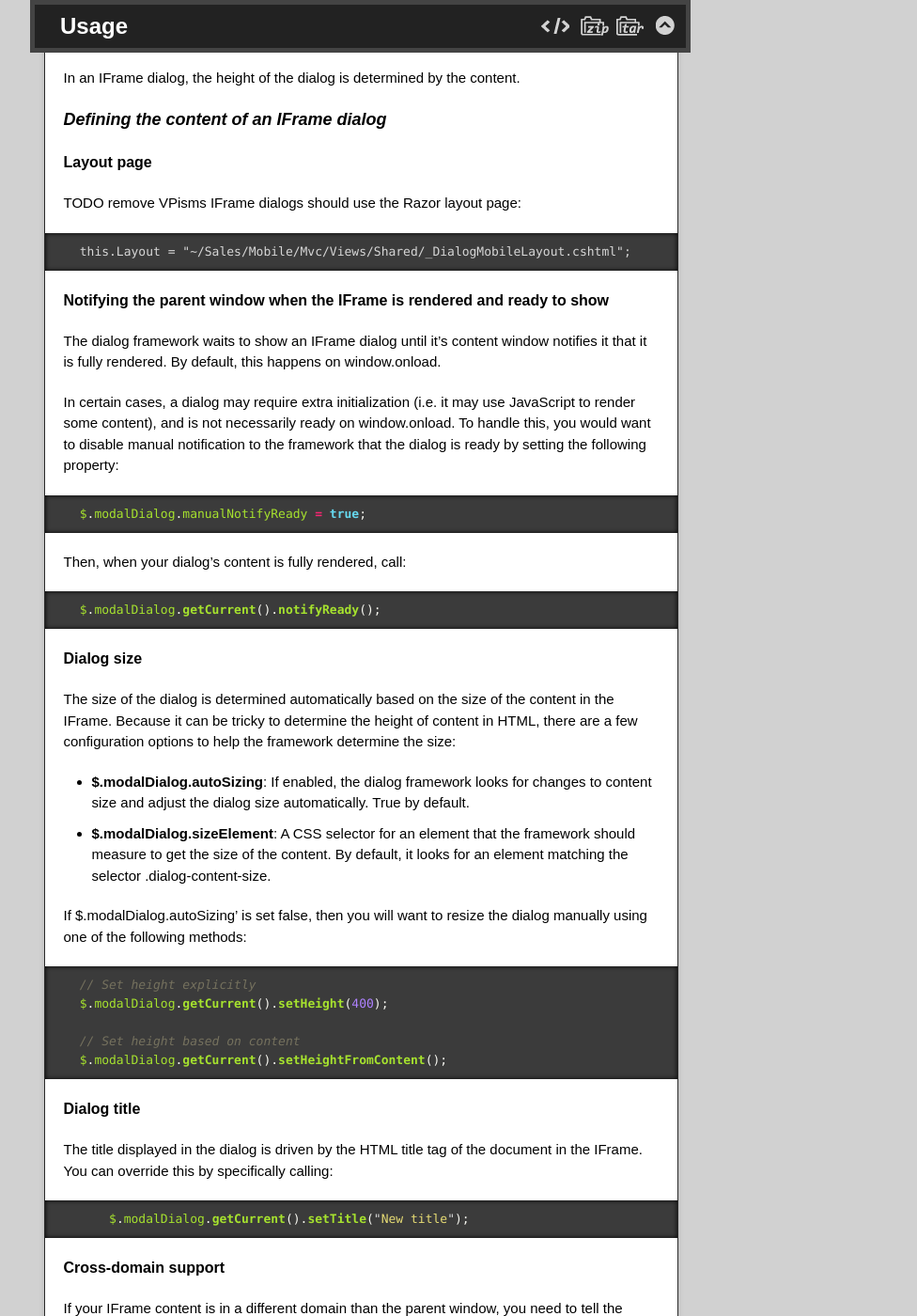
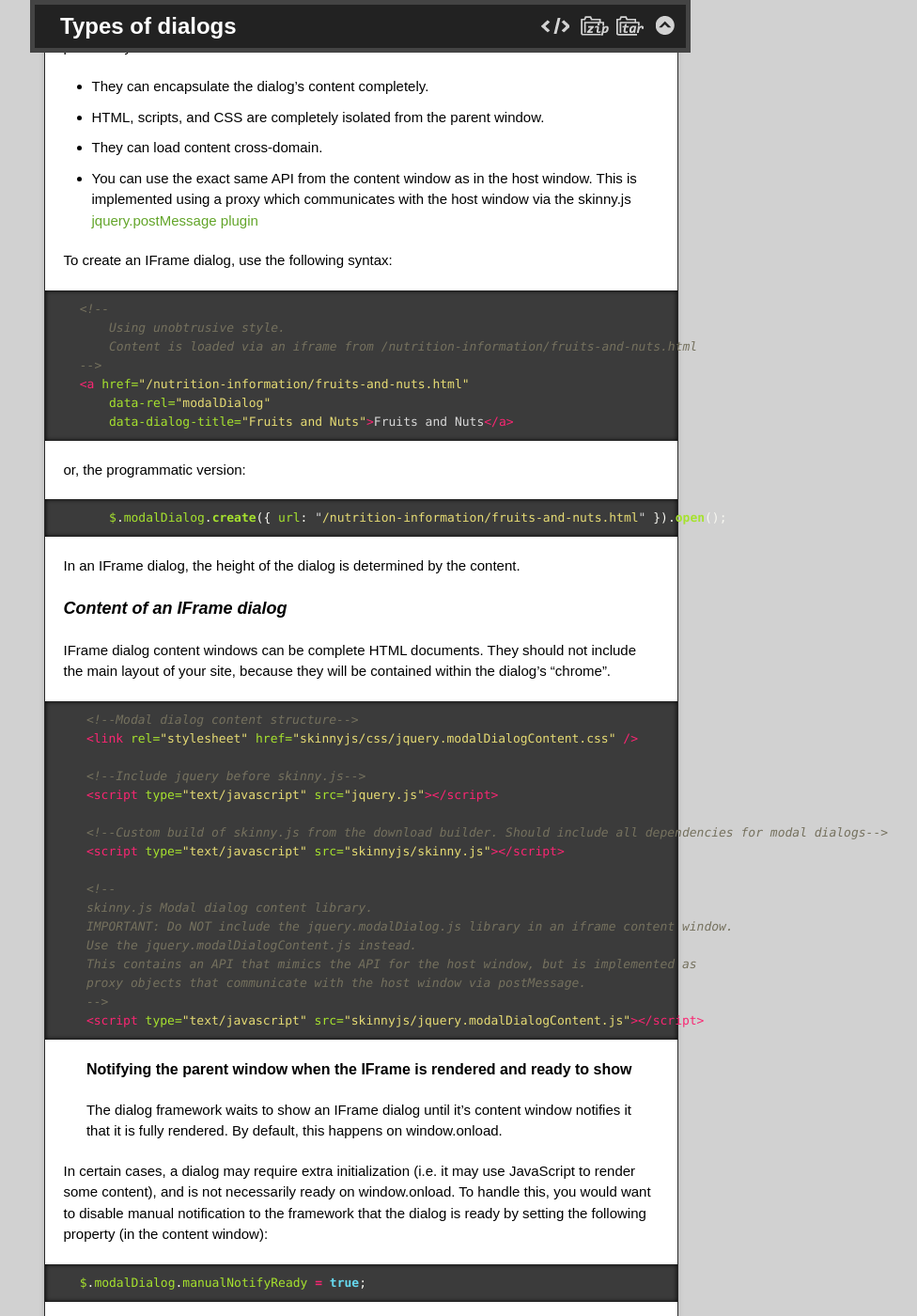
Before and after one commit to vistaprint/SkinnyJS, a Jekyll site: the page built from site/modal-dialogs.md, in a window 1280 px wide and 1400 px high, scrolled down 5701 px. Shown: the whole window at 94% size, without its empty margins (256-1232 px from the left). Built offline with Jekyll 4.4.1, drawn with Linux system fonts in a browser that asks for light colours; some of the changed text lies outside the part shown.

Commit message:
Updating modal dialog documentation

```diff
--- a/site/modal-dialogs.md
+++ b/site/modal-dialogs.md
@@ -36,10 +36,13 @@ Using the (skinny.js Download Builder)[http://labaneilers.github.com/SkinnyJS/do
 <!--The skins css file is designed to be customized by you-->
 <link rel="stylesheet" href="skinnyjs/css/jquery.modalDialog.skins.css" />
 
-<!--Custom build of skinny.js from the download builder-->
+<!--Include jquery before skinny.js-->
+<script type="text/javascript" src="jquery.js"></script>
+
+<!--Custom build of skinny.js from the download builder. Should include all dependencies for modal dialogs-->
 <script type="text/javascript" src="skinnyjs/skinny.js"></script>
 
-<!--Modal dialog library-->
+<!--skinny.js Modal dialog library-->
 <script type="text/javascript" src="skinnyjs/jquery.modalDialog.js"></script>
 {% endhighlight %}
 
@@ -161,9 +164,11 @@ dialog.open();
 dialog.close();
 {% endhighlight %}
 
+## Types of dialogs
+
 ### Node dialogs
 
-So far, all examples have created "Node dialogs". These are dialogs that use an element on the page as the dialog's content.
+So far, all examples are "node dialogs". These are dialogs that use an element on the page as the dialog's content.
 
 ### AJAX dialogs
 
@@ -172,7 +177,10 @@ An AJAX dialog is created using content which is dynamically loaded from a URL.
 Some examples:
 
 {% highlight html %}
-<!-- using unobtrusive style -->
+<!--
+    Using unobtrusive style.
+    Content is loaded via ajax from /nutrition-information/fruits-and-nuts.html
+-->
 <a href="/nutrition-information/fruits-and-nuts.html"
     data-rel="modalDialog"
     data-dialog-ajax="true"
@@ -188,17 +196,22 @@ dialog.open();
 dialog.close();
 {% endhighlight %}
 
-#### Defining the content for an AJAX dialog
+#### AJAX dialog content
 
-##### Layout pages for AJAX dialog content
+AJAX dialogs' content should have no HTML/head/body tag frame; just render the HTML that goes in the dialog.
 
-TODO: remove VPisms
-AJAX dialogs' content should have no layout page; just render the content to display. In Razor, you would use this:
-
-    @{ this.Layout = null; }
+{% highlight html %}
+<!--
+    This document contains no HTML, head, or body tags.
+    It will get loaded via ajax.
+-->
+<div>Here's some information about fruits and nuts</div>
+{% endhighlight %}
 
 ##### JavaScripts in AJAX dialog content
-Any scripts included in the content will get loaded dynamically, after the DOM elements have been loaded. Scripts that are already loaded in the window will be ignored (not run a second time), but script snippets will be executed.
+Any scripts included in the content will get loaded/executed dynamically, after the DOM elements have been loaded. Script tags that refer to scripts which are are already loaded in the window will be ignored (not loaded/executed a second time), but inline script snippets will be executed.
+
+**Note:** This is a feature of the skinny.js [jquery.partialLoad plugin](js/jquery.partialLoad.html), and can be used independently of modal dialogs.
 
 ### IFrame dialogs
 
@@ -207,31 +220,59 @@ IFrame dialogs contain an embedded IFrame that shows a self-contained webpage. T
 * They can encapsulate the dialog's content completely.
 * HTML, scripts, and CSS are completely isolated from the parent window.
 * They can load content cross-domain.
+* You can use the exact same API from the content window as in the host window. This is implemented using a proxy which
+communicates with the host window via the skinny.js [jquery.postMessage plugin](js/jquery.postMessage.html)
 
 To create an IFrame dialog, use the following syntax:
 
+{% highlight html %}
+<!--
+    Using unobtrusive style.
+    Content is loaded via an iframe from /nutrition-information/fruits-and-nuts.html
+-->
+<a href="/nutrition-information/fruits-and-nuts.html"
+    data-rel="modalDialog"
+    data-dialog-title="Fruits and Nuts">Fruits and Nuts</a>
+{% endhighlight %}
+
+or, the programmatic version:
+
 {% highlight javascript %}
-    var dialog = $.modalDialog.create({ url: "/studio/color-dialog.aspx" });
-    dialog.open();
-
-    //close dialog
-    dialog.close();
+    $.modalDialog.create({ url: "/nutrition-information/fruits-and-nuts.html" }).open();
 {% endhighlight %}
 
 In an IFrame dialog, the height of the dialog is determined by the content.
 
-#### Defining the content of an IFrame dialog
-##### Layout page
+#### Content of an IFrame dialog
 
-TODO remove VPisms
-IFrame dialogs should use the Razor layout page:
+IFrame dialog content windows can be complete HTML documents. They should not include the main layout of your site, because they will be contained within the dialog's "chrome".
 
-    this.Layout = "~/Sales/Mobile/Mvc/Views/Shared/_DialogMobileLayout.cshtml";
+{% highlight html %}
+
+<!--Modal dialog content structure-->
+<link rel="stylesheet" href="skinnyjs/css/jquery.modalDialogContent.css" />
+
+<!--Include jquery before skinny.js-->
+<script type="text/javascript" src="jquery.js"></script>
+
+<!--Custom build of skinny.js from the download builder. Should include all dependencies for modal dialogs-->
+<script type="text/javascript" src="skinnyjs/skinny.js"></script>
+
+<!--
+skinny.js Modal dialog content library.
+IMPORTANT: Do NOT include the jquery.modalDialog.js library in an iframe content window.
+Use the jquery.modalDialogContent.js instead.
+This contains an API that mimics the API for the host window, but is implemented as
+proxy objects that communicate with the host window via postMessage.
+-->
+<script type="text/javascript" src="skinnyjs/jquery.modalDialogContent.js"></script>
+{% endhighlight %}
+
 
 ##### Notifying the parent window when the IFrame is rendered and ready to show
 The dialog framework waits to show an IFrame dialog until it's content window notifies it that it is fully rendered. By default, this happens on window.onload.
 
-In certain cases, a dialog may require extra initialization (i.e. it may use JavaScript to render some content), and is not necessarily ready on window.onload. To handle this, you would want to disable manual notification to the framework that the dialog is ready by setting the following property:
+In certain cases, a dialog may require extra initialization (i.e. it may use JavaScript to render some content), and is not necessarily ready on window.onload. To handle this, you would want to disable manual notification to the framework that the dialog is ready by setting the following property (in the content window):
 
 {% highlight javascript %}
 $.modalDialog.manualNotifyReady = true;
@@ -323,30 +364,6 @@ dialog.onbeforeopen.add(function(e)
 
 **Tip**: These events are even supported in cross-domain IFrame dialogs!
 
-### Unobtrusive usage
-
-The dialog framework also supports an unobtrusive, declarative syntax:
-Open an iFrame dialog:
-
-{% highlight html %}
-<a href="/content.aspx" data-rel="modalDialog">Open content</a>
-{% endhighlight %}
-
-Open a node dialog:
-
-{% highlight html %}
-<a href="#content" data-rel="modalDialog">Open content</a>
-
-<!-- Note the 'dialog-content' class. This ensures the content is invisible before the dialog is shown -->
-<div id="content" class="dialog-content">Here's some content</div>
-{% endhighlight %}
-
-Any options supported in the $.modalDialog.create() method are supported declaratively, with the prefix data-dialog-:
-
-{% highlight html %}
-<a href="#content" data-rel="modalDialog" data-dialog-onclose="updateContent(e);">Show color picker</a>
-{% endhighlight %}
-
 #### Unobtrusive dialog events
 
 If you want to assign handlers unobtrusively, you can access the dialog when it is created with the dialogcreate event:
@@ -363,12 +380,3 @@ $("#colorPickerLink").on("dialogcreate", function(e)
     e.dialog.onopen.add(function() { alert("opened"); });
 });
 {% endhighlight %}
-
-### Defining buttons in a dialog
-
-TODO: figure out how this should work outside VP
-
-    <div class="dialog-button-group">
-        <a href="#" class="dialog-button primary">OK</a>
-        <a href="#" class="dialog-button">Cancel</a>
-    </div>
```
